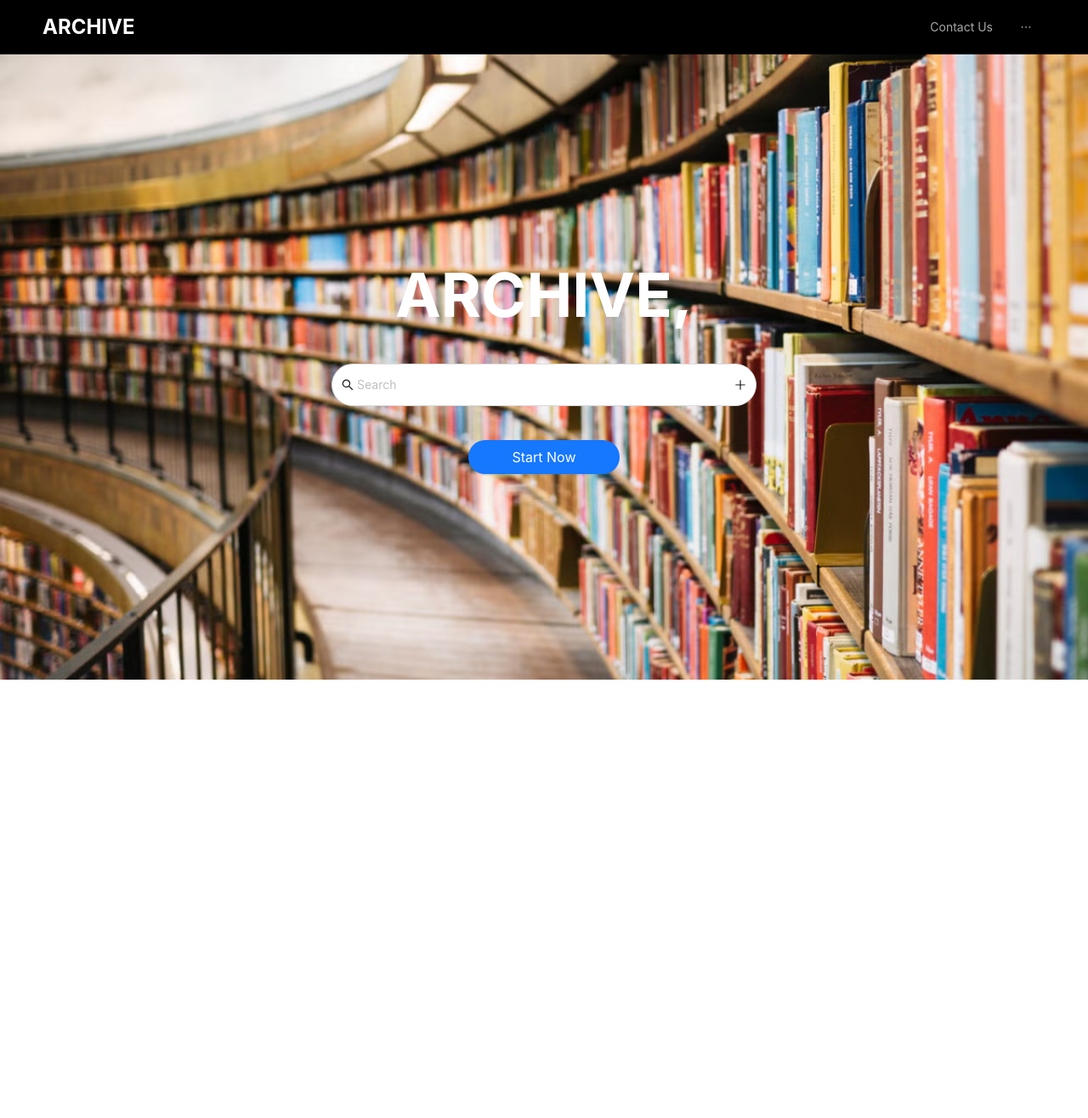
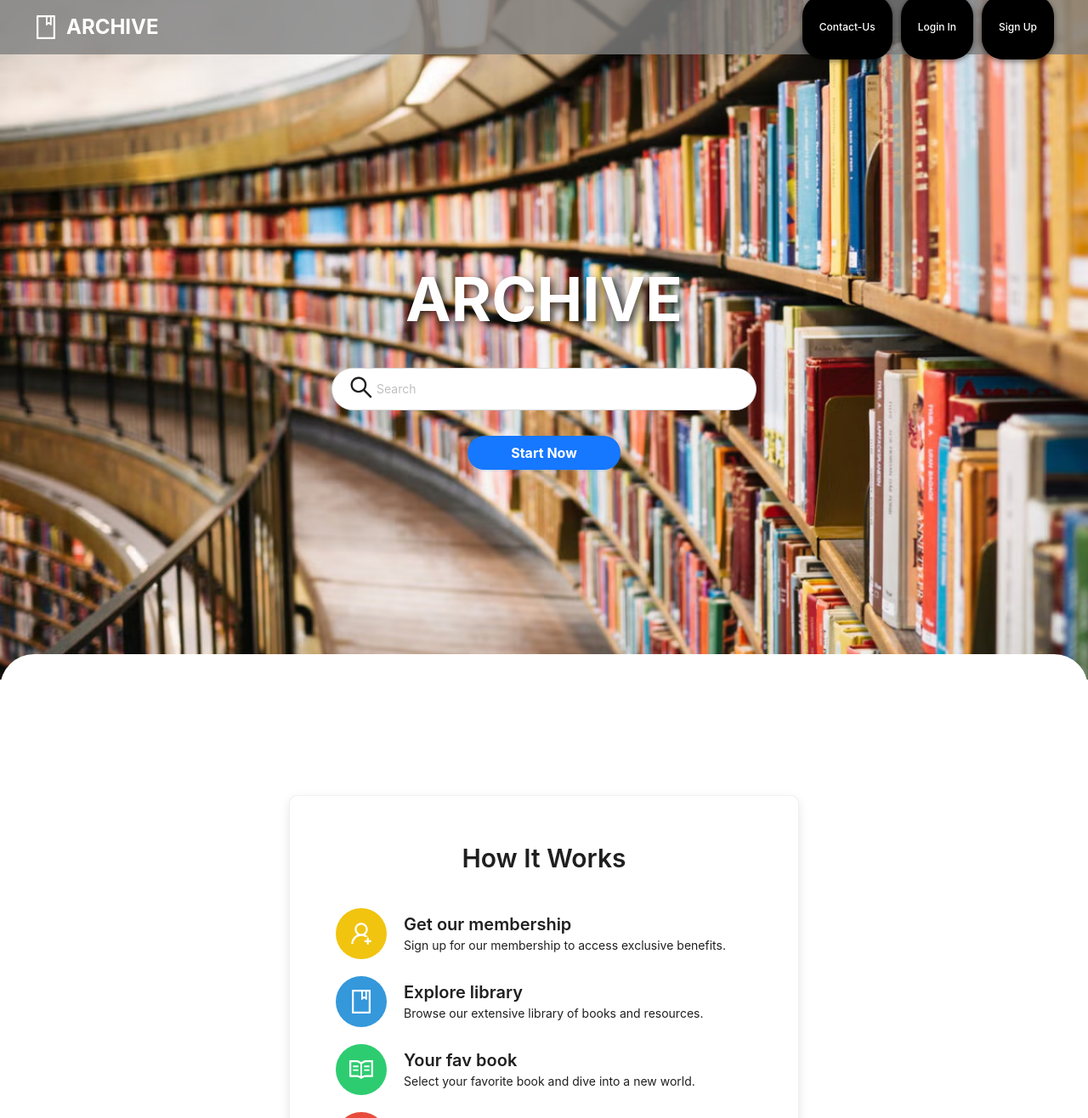
Before and after one commit to yalpri27/Library-Management, a React (Vite) app in the folder frontend/: page / in a window 1280 px wide. Shown: the top 1316 px of the page at 85% size. Before the commit the page ends 800 px from the top, so only its background shows below. Built offline with nearby package versions, Linux system fonts and the light colour scheme.

Commit message:
landingpagecompleted

```diff
--- a/frontend/src/Pages/LandinPage.jsx
+++ b/frontend/src/Pages/LandinPage.jsx
@@ -1,45 +1,76 @@
 import React from 'react';
-import { Layout, Input, Button, Menu } from 'antd';
-import { SearchOutlined, PlusOutlined } from '@ant-design/icons';
+import { Layout, Input, Button } from 'antd';
+import { SearchOutlined, BookOutlined } from '@ant-design/icons';
 import "antd/dist/reset.css";
 import bgimg from '../assets/homepage.png';
+import LandingPage2 from '../components/LandingPage2';
+import LandingPage3 from '../components/LandingPage3';
 
+const { Header } = Layout;
 
-
-const { Header, Content } = Layout;
+// Updated floating text style to match the image design
+const floatingItemStyle = {
+  backgroundColor: '#000',
+  borderRadius: '25px',            // Rounded rectangular shape as seen in the design
+  padding: '6px 20px',             // Size as per the design
+  display: 'flex',
+  alignItems: 'center',
+  justifyContent: 'center',
+  boxShadow: '0 2px 6px rgba(0, 0, 0, 0.5)', // Subtle shadow effect
+  cursor: 'pointer',
+  color: '#fff',
+  fontSize: '12px',                // Smaller font matching the design
+  fontWeight: '500',
+  // Removed absolute positioning to allow natural inline layout
+};
 
 const LandingPage = () => {
   return (
-    <Layout style={{ minHeight: '100vh' }}>
-      {/* Navigation bar */}
+    <Layout style={{ minHeight: '100vh', backgroundColor: '#fff' }}>
+      {/* Header */}
       <Header
         style={{
-          backgroundColor: '#000',
+          backgroundColor: 'rgba(128, 128, 128, 0.8)', // Grey with 20% transparency
           display: 'flex',
           justifyContent: 'space-between',
-          alignItems: 'center'
+          alignItems: 'center',
+          padding: '0 40px',
+          position: 'fixed',
+          width: '100%',
+          zIndex: 1000
         }}
       >
-        <div style={{ color: '#fff', fontSize: '24px', fontWeight: 'bold' }}>
+        <div
+          style={{
+            display: 'flex',
+            alignItems: 'center',
+            color: '#fff',
+            fontSize: '24px',
+            fontWeight: 'bold'
+          }}
+        >
+          <BookOutlined style={{ marginRight: '10px', fontSize: '28px' }} />
           ARCHIVE
         </div>
-        <Menu theme="dark" mode="horizontal" style={{ backgroundColor: '#000' }}>
-          <Menu.Item key="1">Contact Us</Menu.Item>
-          <Menu.Item key="2">Login In</Menu.Item>
-          <Menu.Item key="3">Sign Up</Menu.Item>
-        </Menu>
+        {/* Floating Text Items modified to match the design */}
+        <div style={{ display: 'flex', alignItems: 'center', gap: '10px' }}>
+          <div style={floatingItemStyle}>Contact-Us</div>
+          <div style={floatingItemStyle}>Login In</div>
+          <div style={floatingItemStyle}>Sign Up</div>
+        </div>
       </Header>
 
-      {/* Main content area */}
-      <Content
+      {/* Hero Section */}
+      <div
         style={{
+          height: '100vh',
+          background: `url(${bgimg}) no-repeat center center / cover`,
           display: 'flex',
           flexDirection: 'column',
+          justifyContent: 'center',
           alignItems: 'center',
-          justifyContent: 'center',
           textAlign: 'center',
-          padding: '40px',
-          background: `url(${bgimg}) no-repeat center center/cover`
+          paddingTop: '64px' // accounts for fixed header
         }}
       >
         <h1
@@ -47,35 +78,66 @@ const LandingPage = () => {
             color: '#fff',
             fontSize: '72px',
             fontWeight: 'bold',
-            margin: '0 0 40px'
+            textShadow: '4px 4px 10px rgba(0, 0, 0, 0.7)',
+            marginBottom: '40px'
           }}
         >
-          ARCHIVE,
+          ARCHIVE
         </h1>
 
         <Input
           placeholder="Search"
-          prefix={<SearchOutlined />}
-          suffix={<PlusOutlined />}
+          prefix={
+            <SearchOutlined
+              style={{
+                fontSize: '28px',
+                position: 'relative',
+                top: '-2px'
+              }}
+            />
+          }
           style={{
             width: '50%',
             maxWidth: '500px',
-            marginBottom: '40px',
+            marginBottom: '30px',
             height: '50px',
-            borderRadius: '25px'
+            borderRadius: '25px',
+            padding: '0 20px'
           }}
         />
 
         <Button
           type="primary"
           size="large"
-          style={{ padding: '0 50px', borderRadius: '25px' }}
+          style={{
+            padding: '0 50px',
+            borderRadius: '25px',
+            fontWeight: 'bold'
+          }}
         >
           Start Now
         </Button>
-      </Content>
+      </div>
+
+      {/* Curve Transition */}
+      <div
+        style={{
+          width: '100%',
+          height: '40px', // Reduced height for less white space
+          backgroundColor: '#fff',
+          borderTopLeftRadius: '50px',
+          borderTopRightRadius: '50px',
+          marginTop: '-30px'  // Reduced negative margin to overlap LandingPage2
+        }}
+      />
+
+      {/* Content Section (Ensures overlap of LandingPage2) */}
+      <div style={{ backgroundColor: '#fff', padding: '60px 20px', position: 'relative', zIndex: 2 }}>
+        <LandingPage2 />
+        <LandingPage3 />
+      </div>
     </Layout>
   );
 };
 
-export default LandingPage;
+export default LandingPage;
--- /dev/null
+++ b/frontend/src/components/LandingPage2.jsx
@@ -0,0 +1,145 @@
+import React from 'react';
+import { Card, Typography } from 'antd';
+import {
+  UserAddOutlined,
+  BookOutlined,
+  ReadOutlined,
+  SmileOutlined,
+} from '@ant-design/icons';
+
+const { Title, Paragraph } = Typography;
+
+// Common style objects for reusability
+const stepStyle = {
+  display: 'flex',
+  alignItems: 'center',
+  marginBottom: '20px',
+};
+
+const iconContainerStyle = {
+  borderRadius: '50%',
+  width: '60px',
+  height: '60px',
+  display: 'flex',
+  justifyContent: 'center',
+  alignItems: 'center',
+  fontSize: '28px',
+  color: '#fff',
+};
+
+const textContainerStyle = {
+  marginLeft: '20px',
+};
+
+const LandingPage2 = () => {
+  return (
+    <div
+      style={{
+        backgroundColor: 'transparent',
+        minHeight: '100vh',
+        display: 'flex',
+        justifyContent: 'center',
+        alignItems: 'center',
+        padding: '0',
+        margin: '0',
+        position: 'relative',
+        zIndex: '2',
+        width: '100%',
+        top: '-80px', // Makes it smoothly overlap Page 1
+        animation: 'fadeSlideUp 1s ease-out', // Adding smooth animation
+      }}
+    >
+      {/* Animation for smooth entrance */}
+      <style>
+        {`
+          @keyframes fadeSlideUp {
+            0% {
+              opacity: 0;
+              transform: translateY(50px);
+            }
+            100% {
+              opacity: 1;
+              transform: translateY(0);
+            }
+          }
+        `}
+      </style>
+
+      <Card
+        style={{
+          width: '100%',
+          maxWidth: '600px',
+          borderRadius: '10px',
+          padding: '30px',
+          boxShadow: '0 4px 12px rgba(0, 0, 0, 0.1)',
+        }}
+      >
+        <Title level={2} style={{ textAlign: 'center', marginBottom: '40px' }}>
+          How It Works
+        </Title>
+
+        {/* Step 1 */}
+        <div style={stepStyle}>
+          <div style={{ ...iconContainerStyle, backgroundColor: '#f1c40f' }}>
+            <UserAddOutlined />
+          </div>
+          <div style={textContainerStyle}>
+            <Title level={4} style={{ margin: 0 }}>
+              Get our membership
+            </Title>
+            <Paragraph style={{ margin: 0 }}>
+              Sign up for our membership to access exclusive benefits.
+            </Paragraph>
+          </div>
+        </div>
+
+        {/* Step 2 */}
+        <div style={stepStyle}>
+          <div style={{ ...iconContainerStyle, backgroundColor: '#3498db' }}>
+            <BookOutlined />
+          </div>
+          <div style={textContainerStyle}>
+            <Title level={4} style={{ margin: 0 }}>
+              Explore library
+            </Title>
+            <Paragraph style={{ margin: 0 }}>
+              Browse our extensive library of books and resources.
+            </Paragraph>
+          </div>
+        </div>
+
+        {/* Step 3 */}
+        <div style={stepStyle}>
+          <div style={{ ...iconContainerStyle, backgroundColor: '#2ecc71' }}>
+            <ReadOutlined />
+          </div>
+          <div style={textContainerStyle}>
+            <Title level={4} style={{ margin: 0 }}>
+              Your fav book
+            </Title>
+            <Paragraph style={{ margin: 0 }}>
+              Select your favorite book and dive into a new world.
+            </Paragraph>
+          </div>
+        </div>
+
+        {/* Step 4 */}
+        <div style={stepStyle}>
+          <div style={{ ...iconContainerStyle, backgroundColor: '#e74c3c' }}>
+            <SmileOutlined />
+          </div>
+          <div style={textContainerStyle}>
+            <Title level={4} style={{ margin: 0 }}>
+              Enjoy!
+            </Title>
+            <Paragraph style={{ margin: 0 }}>
+              Enjoy your reading experience and share it with friends.
+            </Paragraph>
+          </div>
+        </div>
+      </Card>
+    </div>
+  );
+};
+
+export default LandingPage2;
--- /dev/null
+++ b/frontend/src/components/LandingPage3.jsx
@@ -0,0 +1,96 @@
+import React from 'react';
+import { Layout, Typography, Button, Row, Col } from 'antd';
+import companiesBg from '../assets/companies.png';
+
+const { Title, Paragraph } = Typography;
+const { Content } = Layout;
+
+const LandingPage = () => {
+  return (
+    <Layout style={{ backgroundColor: '#fff' }}>
+      <Content>
+        {/* Section 1: Happy Consumers */}
+        <section
+          style={{
+            backgroundColor: '#e6f7ff',
+            padding: '80px 20px',
+            textAlign: 'center',
+          }}
+        >
+          <Title level={1} style={{ color: '#1890ff', marginBottom: '20px' }}>
+            More than 500,000 Happy Consumers
+          </Title>
+          <Paragraph style={{ fontSize: '18px', maxWidth: '600px', margin: '0 auto' }}>
+            ARCHIVE is built from scratch based directly on user feedback.
+          </Paragraph>
+        </section>
+
+        {/* Section 2: Trusted by Big Names */}
+        <section
+          style={{
+            position: 'relative',
+            backgroundImage: `url(${companiesBg})`,
+            backgroundRepeat: 'no-repeat',
+            backgroundSize: 'cover',
+            backgroundPosition: 'center',
+            padding: '80px 20px',
+            color: '#fff',
+          }}
+        >
+          <Row align="middle" justify="space-between">
+            <Col xs={24} md={16}>
+              <Title level={2} style={{ color: '#fff' }}>
+                Trusted by Big Names
+              </Title>
+            </Col>
+          </Row>
+        </section>
+
+        {/* Section 3: Call to Action */}
+        <section
+          style={{
+            backgroundColor: '#fff',
+            padding: '80px 20px',
+            textAlign: 'center',
+          }}
+        >
+          <Title
+            level={2}
+            style={{
+              color: '#333',
+              fontSize: '56px', // Increased font size
+              fontWeight: 'bold', // Made it bold
+              marginBottom: '20px',
+            }}
+          >
+            Join the ARCHIVE Community Today
+          </Title>
+          <Paragraph
+            style={{
+              fontSize: '22px', // Increased font size
+              fontWeight: 'bold', // Made it bold
+              maxWidth: '700px',
+              margin: '0 auto 40px',
+            }}
+          >
+            Become a part of our ever-growing family of book-lovers and discover a world of knowledge.
+          </Paragraph>
+          <Button
+            type="primary"
+            size="large"
+            style={{
+              padding: '0 60px',
+              fontSize: '20px', // Made button text bigger
+              fontWeight: 'bold',
+              borderRadius: '25px',
+            }}
+          >
+            Get Started
+          </Button>
+        </section>
+      </Content>
+    </Layout>
+  );
+};
+
+export default LandingPage;
```
Also changed, not shown: frontend/src/App.jsx (line endings or trailing spaces), frontend/src/assets/cartoon.png (added), frontend/src/assets/companies.png (added).
